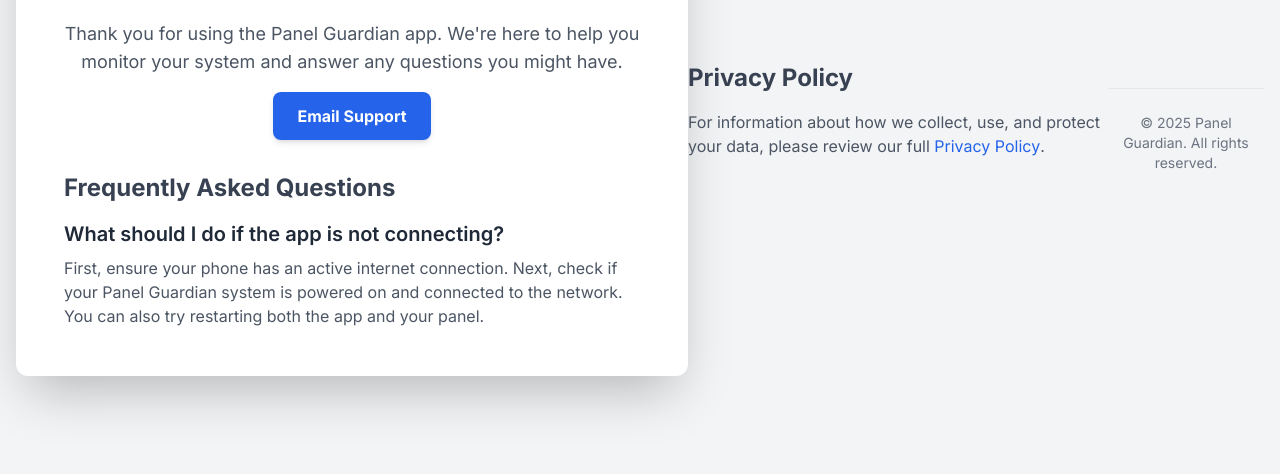
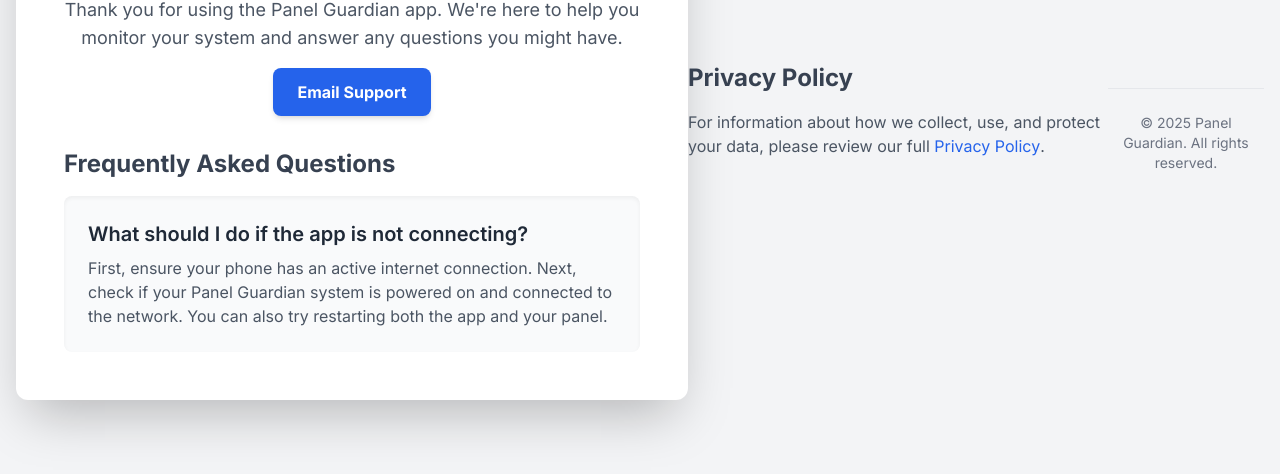
Before and after one commit to PrettyMuchFlawless/panel-guardian-info-pages, a plain HTML site: page index.html in a window 1280 px wide. Shown: the part 290-764 px from the top of the page. Drawn offline with nearby package versions, Linux system fonts and the light colour scheme.

Commit message:
Update index.html

```diff
--- a/index.html
+++ b/index.html
@@ -38,6 +38,7 @@
 
             <section>
                 <h3 class="text-2xl font-bold text-gray-700 mb-4">Frequently Asked Questions</h3>
+                    <div class="p-6 bg-gray-50 rounded-lg shadow-inner">
                         <h4 class="font-semibold text-xl text-gray-800">What should I do if the app is not connecting?</h4>
                         <p class="mt-2 text-gray-600">
                             First, ensure your phone has an active internet connection. Next, check if your Panel Guardian system is powered on and connected to the network. You can also try restarting both the app and your panel.
```
